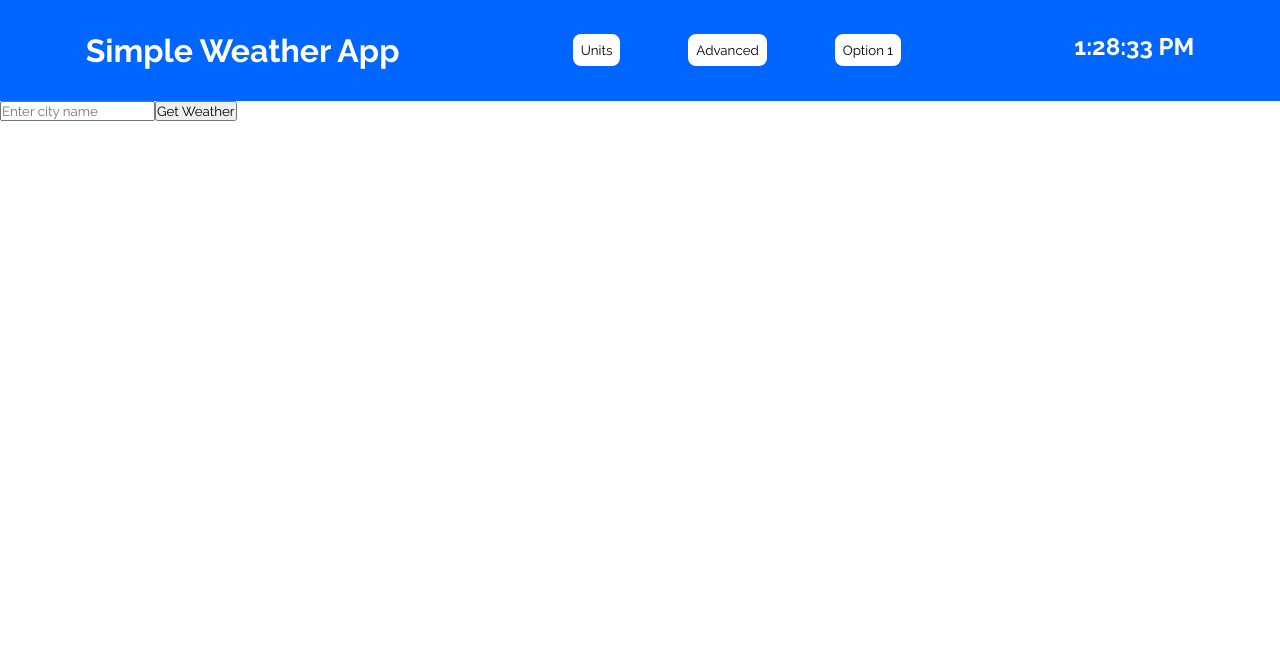
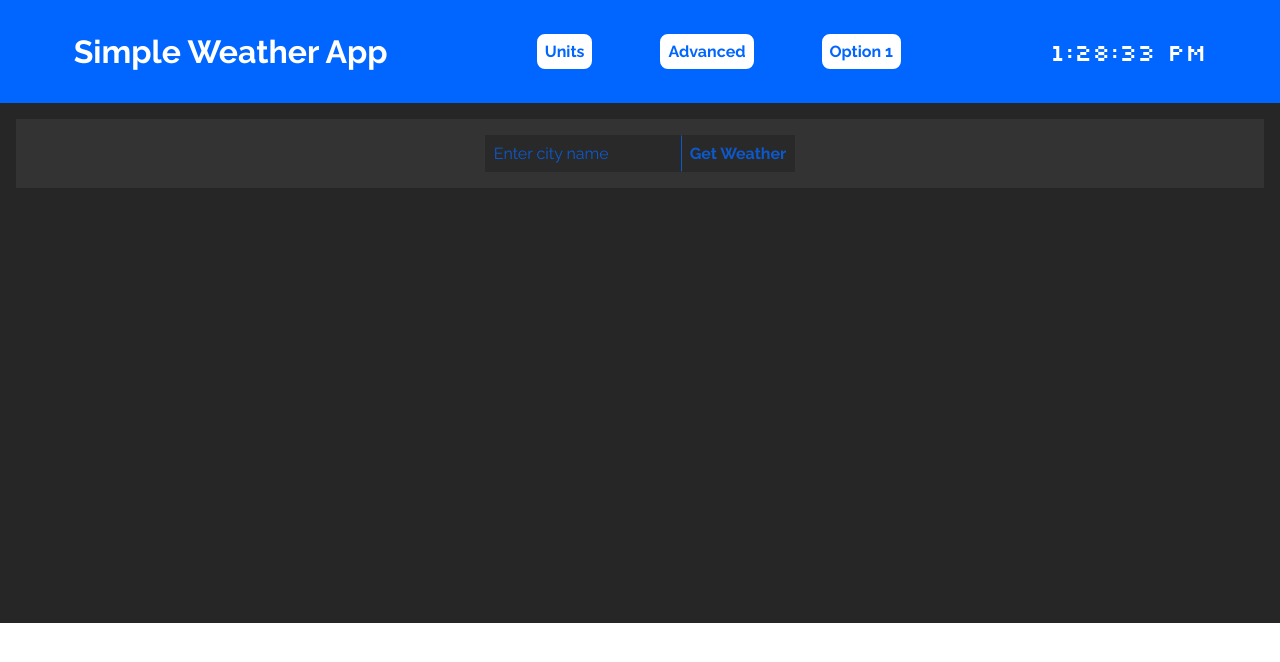
Before and after one commit to samidmunir/codebase-r32200u, a React (Vite) app in the folder Projects/simple-weather-app/frontend/: page / in a window 1280 px wide. Shown: the top 662 px of the page. Built offline with nearby package versions, Linux system fonts and the light colour scheme.

Commit message:
implementing InputForm component + styling + get_weather_on_click logic

```diff
--- a/Projects/simple-weather-app/frontend/src/App.jsx
+++ b/Projects/simple-weather-app/frontend/src/App.jsx
@@ -1,4 +1,5 @@
 import Header from './components/header/Header';
+import Main from './components/main/Main';
 import Home from './pages/Home'
 import './App.css'
 
@@ -6,7 +7,7 @@ function App() {
   return (
     <>
       <Header />
-      <Home />
+      <Main />
     </>
   )
 };
--- a/Projects/simple-weather-app/frontend/src/components/header/Header.css
+++ b/Projects/simple-weather-app/frontend/src/components/header/Header.css
@@ -4,6 +4,7 @@
     display: flex;
     flex-direction: row;
     justify-content: space-around;
+    align-items: center;
 }
 
 .Header-left {
@@ -26,6 +27,9 @@
     border: 2px solid #0066ff;
     border-radius: 10px;
     background-color: #ffffff;
+    font-size: 1rem;
+    color: #0066ff;
+    font-weight: bold;
     transition: all 0.25s linear;
 }
 
@@ -40,6 +44,7 @@
 }
 
 .Header-right h2 {
+    font-family: 'Silkscreen', sans-serif;
+    font-style: normal;
     color: #ffffff;
-    font-weight: bold;
 }
--- /dev/null
+++ b/Projects/simple-weather-app/frontend/src/components/input-form/InputForm.css
@@ -0,0 +1,47 @@
+.InputForm {
+    padding: 1rem;
+    background-color: #333333;
+    text-align: center;
+}
+
+.weather-input {
+    outline: none;
+    margin: 0;
+    padding: 0.5rem;
+    font-size: 1rem;
+    color: #ffffff;
+    border: 1px solid #262626;
+    background-color: #262626;
+    opacity: 0.75;
+    transition: all 0.25s linear;
+}
+
+.weather-input::placeholder {
+    color: #0066ff;
+}
+
+.weather-input:hover {
+    opacity: 1.0;
+}
+
+
+.weather-input-button {
+    outline: none;
+    margin: 0;
+    padding: 0.5rem;
+    font-size: 1rem;
+    background-color: #262626;
+    color: #0066ff;
+    font-weight: bold;
+    border-top: 1px solid #262626;
+    border-right: 1px solid #262626;
+    border-bottom: 1px solid #262626;
+    border-left: 1px solid #0066ff;
+    opacity: 0.75;
+    transition: all 0.25s linear;
+}
+
+.weather-input-button:hover {
+    border: 1px solid #0066ff;
+    opacity: 1.0;
+}
--- /dev/null
+++ b/Projects/simple-weather-app/frontend/src/components/input-form/InputForm.jsx
@@ -0,0 +1,32 @@
+import { useState } from 'react'
+import './InputForm.css'
+
+const InputForm = () => {
+    const [city, setCity] = useState('');
+    const [weather, setWeather] = useState(null);
+
+    const fetchWeather = async () => {
+        try {
+            const response = await fetch(`http://localhost:8000/weather?city=${city}`);
+            const data = await response.json();
+            setWeather(city);
+        } catch (error) {
+            console.error('Error fetching weather data:', error);
+        }
+    }
+
+    return (
+        <div className='InputForm'>
+            <input
+                className='weather-input'
+                type='text'
+                value={city}
+                onChange={(e) => setCity(e.target.value)}
+                placeholder='Enter city name'
+            />
+            <button className='weather-input-button' onClick={fetchWeather}>Get Weather</button>
+        </div>
+    )
+}
+
+export default InputForm
--- /dev/null
+++ b/Projects/simple-weather-app/frontend/src/components/main/Main.css
@@ -0,0 +1,5 @@
+.Main {
+    padding: 1rem;
+    background-color: #262626;
+    height: 65vh;
+}
--- /dev/null
+++ b/Projects/simple-weather-app/frontend/src/components/main/Main.jsx
@@ -0,0 +1,12 @@
+import './Main.css'
+import InputForm from '../input-form/InputForm'
+
+const Main = () => {
+    return (
+        <div className='Main'>
+            <InputForm />
+        </div>
+    )
+}
+
+export default Main
--- a/Projects/simple-weather-app/frontend/src/index.css
+++ b/Projects/simple-weather-app/frontend/src/index.css
@@ -1,4 +1,4 @@
-@import url('https://fonts.googleapis.com/css2?family=Raleway:ital,wght@0,100..900;1,100..900&display=swap');
+@import url('https://fonts.googleapis.com/css2?family=Raleway:ital,wght@0,100..900;1,100..900&family=Silkscreen:wght@400;700&display=swap');
 
 * {
     font-family: 'Raleway', sans-serif;
@@ -8,4 +8,5 @@
     margin: 0rem;
     padding: 0rem;
     box-sizing: border-box;
+    cursor: default;
 }
```
Also changed, not shown: Projects/simple-weather-app/frontend/src/components/weather-card/WeatherCard.jsx (added, +9 -0 lines), Projects/simple-weather-app/frontend/src/components/weather-card/WeatherCard.css (added).
